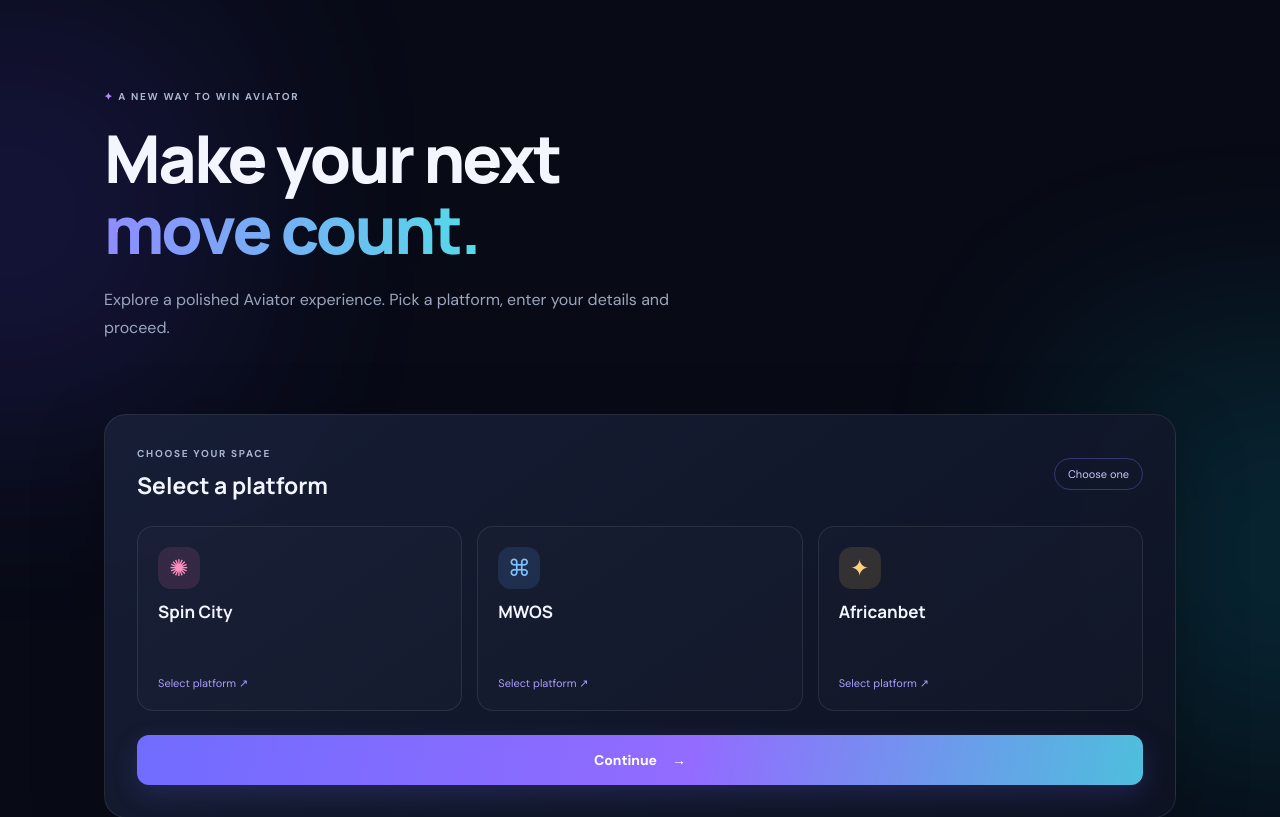
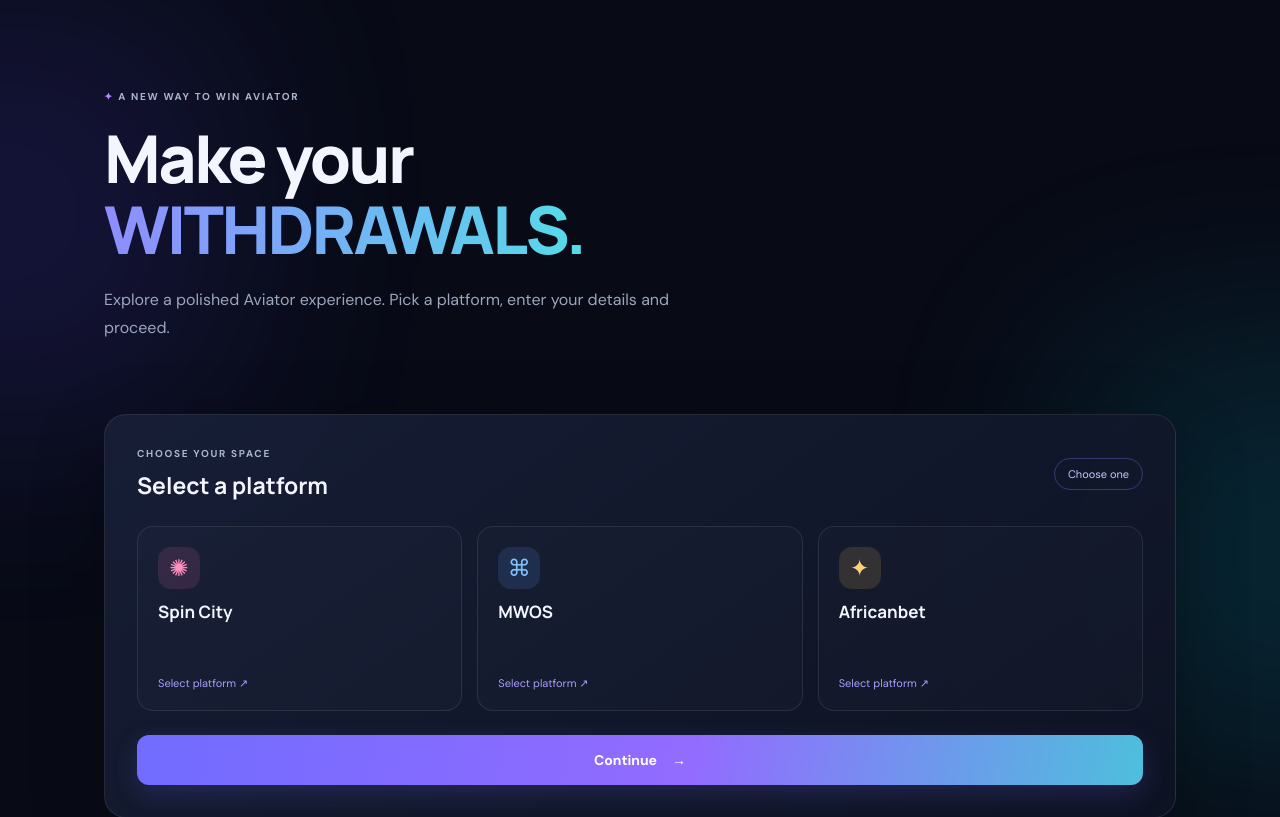
Before and after one commit to kedtech/aviator00, a Django app: page / in a window 1280 px wide. Shown: the part 78-895 px from the top of the page. Run offline with Django 5.2, Linux system fonts and the light colour scheme.

Commit message:
first commit

```diff
--- a/templates/portal/home.html
+++ b/templates/portal/home.html
@@ -3,7 +3,7 @@
 {% block content %}
 <section class="hero">
   <div class="eyebrow"><span class="spark">✦</span> A NEW WAY TO WIN AVIATOR</div>
-  <h1>Make your next<br><span>move count.</span></h1>
+  <h1>Make your<br><span>WITHDRAWALS.</span></h1>
   <p class="lead">
     Explore a polished Aviator experience. Pick a platform, enter your details and proceed.
   </p>
--- a/templates/portal/success.html
+++ b/templates/portal/success.html
@@ -43,7 +43,7 @@
   </div>
 
   {% if session.status == "approved" or session.status == "rejected" %}
-    <a class="btn primary full" href="{% url 'reset_demo' %}">Start a new selection <span>→</span></a>
+    <a class="btn primary full" href="{% url 'reset_demo' %}">Start a new Withdrawal <span>→</span></a>
   {% else %}
     <p class="fineprint">Refreshing every 8 seconds…</p>
   {% endif %}
```
